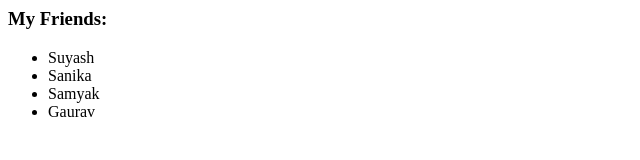
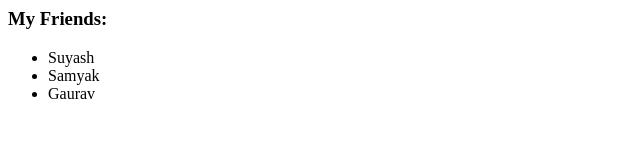
Before and after one commit to YashChambhare/cv, a plain HTML site: page friends.html in a window 1280 px wide. Shown: the full height of the page, 0-640 px from the left. Drawn offline with Linux system fonts and the light colour scheme.

Commit message:
Update friends.html

```diff
--- a/friends.html
+++ b/friends.html
@@ -4,7 +4,6 @@
 <h3>My Friends:</h3>
 <ul>
   <li>Suyash</li>
-  <li>Sanika</li>
   <li>Samyak</li>
   <li>Gaurav</li>
 </ul>
```
